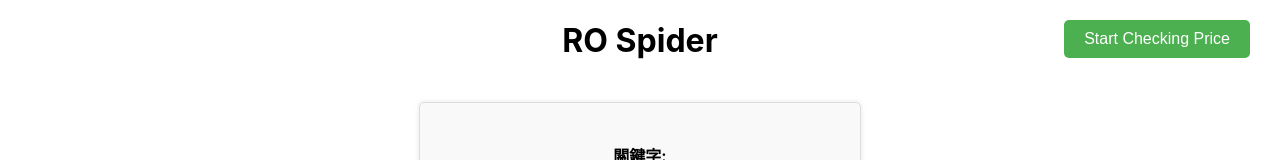
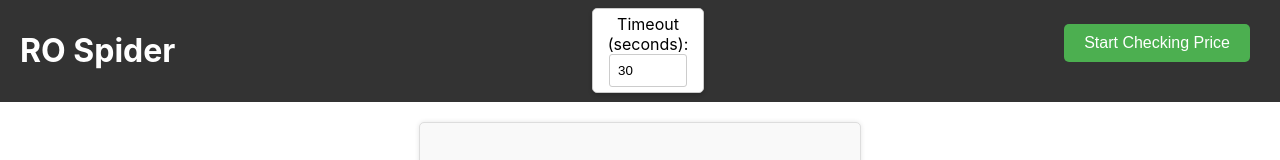
Before and after one commit to neat1144/ro-price-bot, a React (Create React App) app in the folder client/: page / in a window 1280 px wide. Shown: the top 160 px of the page. Built offline with nearby package versions, Linux system fonts and the light colour scheme; no server answers.

Commit message:
complete start robot, but stop is not working

```diff
--- a/client/src/App.css
+++ b/client/src/App.css
@@ -36,3 +36,83 @@
     transform: rotate(360deg);
   }
 }
+
+.header {
+  display: flex;
+  justify-content: space-between;
+  align-items: center;
+  padding: 10px 20px;
+  background-color: #333;
+  color: white;
+}
+
+.timeout-input {
+  position: absolute;
+  top: 1%;
+  right: 45%;
+  background-color: white;
+  padding: 5px; /* Adjust padding */
+  border: 1px solid #ccc;
+  border-radius: 5px;
+  box-shadow: 0 2px 4px rgba(0, 0, 0, 0.2);
+  width: 100px; /* Adjust the width as needed */
+}
+
+.timeout-input input[type="number"] {
+  width: 60%;
+  padding: 8px;
+  border: 1px solid #ccc;
+  border-radius: 3px;
+}
+
+/* Style for the Start button */
+.button-start {
+  background-color: #4caf50; /* Green background color */
+  color: white; /* White text color */
+  border: none; /* No border */
+  padding: 10px 20px; /* Padding */
+  margin-right: 10px; /* Margin to separate buttons */
+  cursor: pointer; /* Cursor style */
+  border-radius: 5px; /* Rounded corners */
+  font-size: 16px; /* Font size */
+}
+
+/* Style for the Stop button */
+.button-stop {
+  background-color: #f44336; /* Red background color */
+  color: white; /* White text color */
+  border: none; /* No border */
+  padding: 10px 20px; /* Padding */
+  cursor: pointer; /* Cursor style */
+  border-radius: 5px; /* Rounded corners */
+  font-size: 16px; /* Font size */
+}
+
+/* Hover effect for buttons */
+.button-start:hover,
+.button-stop:hover {
+  opacity: 0.9; /* Reduce opacity on hover for a visual effect */
+}
+
+/* Container for the buttons */
+.button-container {
+  position: relative; /* Required for absolute positioning of the buttons */
+  width: 100vw; /* Make the container span the entire viewport width */
+  height: 100vh; /* Make the container span the entire viewport height */
+}
+
+/* Style for the Start button */
+.button-start {
+  /* ... (previous button styles) */
+  position: absolute;
+  top: 3%; /* Adjust the top distance as needed */
+  right: 20px; /* Adjust the right distance as needed */
+}
+
+/* Style for the Stop button */
+.button-stop {
+  /* ... (previous button styles) */
+  position: absolute;
+  top: 3%; /* Adjust the top distance as needed */
+  right: 20px; /* Adjust the right distance as needed */
+}
--- a/client/src/App.js
+++ b/client/src/App.js
@@ -1,4 +1,4 @@
-import React from "react";
+import React, { useState } from "react";
 import "./App.css"; // Import your app-specific CSS file if you have one
 import CustomerTable from "./components/CustomerTable"; // Import the CustomerTable component
 import StateButton from "./components/StateButton";
@@ -6,12 +6,32 @@ import PriceChecker from "./components/PriceChecker";
 import TGTable from "./components/TGTable";
 
 function App() {
+  const [timeoutSeconds, setTimeoutSeconds] = useState(30); // Initialize with a default value
+
   // Get the isChecking, startChecking, and stopChecking from StateButton
-  const { isChecking, startChecking, stopChecking } = PriceChecker();
+  const { isChecking, startChecking, stopChecking } = PriceChecker({
+    timeoutSeconds,
+  }); // Pass timeoutSeconds as a prop
+
+  const handleTimeoutChange = (e) => {
+    const newTimeout = parseInt(e.target.value, 10);
+    setTimeoutSeconds(newTimeout);
+  };
 
   return (
     <div className="App">
-      <h1>RO Spider</h1>
+      <div className="header">
+        <h1>RO Spider</h1>
+      </div>
+      <div className="timeout-input">
+        <label>Timeout (seconds): </label>
+        <input
+          type="number"
+          value={timeoutSeconds}
+          onChange={handleTimeoutChange}
+        />
+      </div>
+
       {/* Start/Stop Button (using StateButton component) */}
       <StateButton
         isChecking={isChecking}
--- a/client/src/components/PriceChecker.js
+++ b/client/src/components/PriceChecker.js
@@ -1,35 +1,54 @@
 import { useState, useEffect } from "react";
 import axios from "axios";
 
-const StateButton = () => {
+const StateButton = ({ timeoutSeconds }) => {
   const [isChecking, setIsChecking] = useState(false);
+
+  // Interval ID for priceChecking
+  let priceCheckingIntervalId = null;
 
   // Load the previous state from localStorage when the component mounts
   useEffect(() => {
+    // Load the previous state from local storage when the component mounts
     const storedState = localStorage.getItem("isChecking");
-    if (storedState) {
-      setIsChecking(JSON.parse(storedState));
+    if (storedState && JSON.parse(storedState)) {
+      // Start checking if it was previously running
+      startChecking();
     }
   }, []);
 
   // Start checking
-  const startChecking = async () => {
+  const startChecking = () => {
     setIsChecking(true);
-    // Store the state in localStorage when the state changes
+    // Store the state in local storage when the state changes
     localStorage.setItem("isChecking", JSON.stringify(true));
 
+    // seconds * 1000 = milliseconds
+    const intervalDuration = timeoutSeconds * 1000;
+
     // Print
-    console.log("Start!");
-    const lowPriceList = await callLowPriceItemApi();
-    await sendMsgByChatBot(lowPriceList);
+    console.log(`Start checking for every ${timeoutSeconds}(sec)!`);
+
+    // Call priceChecking every X seconds
+    priceCheckingIntervalId = setInterval(priceChecking, intervalDuration);
   };
 
   // Stop checking
-  const stopChecking = async () => {
+  const stopChecking = () => {
     setIsChecking(false);
-    // Store the state in localStorage when the state changes
+    // Store the state in local storage when the state changes
     localStorage.setItem("isChecking", JSON.stringify(false));
-    console.log("Stop!");
+    console.log("Stop checking!");
+
+    // Clear the interval when stopping
+    // clearInterval(priceCheckingIntervalId);
+    priceCheckingIntervalId = null;
+  };
+
+  const priceChecking = () => {
+    console.log("Test timeout!");
+    // const lowPriceList = await callLowPriceItemApi();
+    // await sendMsgByChatBot(lowPriceList);
   };
 
   // Call api to get low price item
--- a/client/src/components/StateButton.css
+++ b/client/src/components/StateButton.css
@@ -38,7 +38,7 @@
 .button-start {
   /* ... (previous button styles) */
   position: absolute;
-    top: 20px; /* Adjust the top distance as needed */
+  top: 3%; /* Adjust the top distance as needed */
   right: 20px; /* Adjust the right distance as needed */
 }
 
@@ -46,6 +46,6 @@
 .button-stop {
   /* ... (previous button styles) */
   position: absolute;
-    top: 20px; /* Adjust the top distance as needed */
+  top: 3%; /* Adjust the top distance as needed */
   right: 20px; /* Adjust the right distance as needed */
 }
--- a/client/src/components/StateButton.js
+++ b/client/src/components/StateButton.js
@@ -1,6 +1,6 @@
 // StateButton.js
-import React from 'react';
-import "./StateButton.css"
+import React from "react";
+import "./StateButton.css";
 
 const StateButton = ({ isChecking, startChecking, stopChecking }) => {
   return (
```
Also changed, not shown: client/src/components/old.js (deleted, +0 -58 lines). Lines whose indentation alone changed are shown as unchanged.
